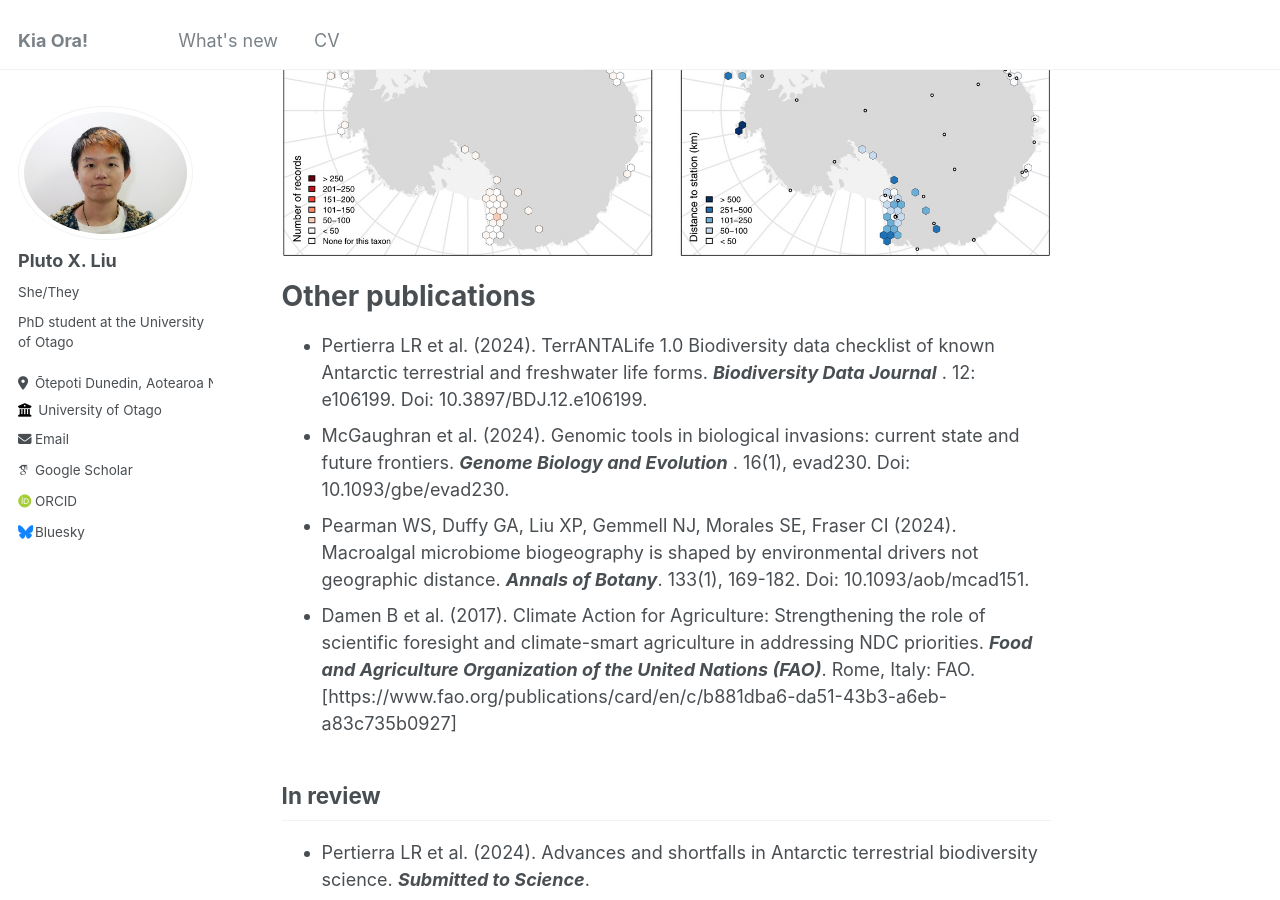
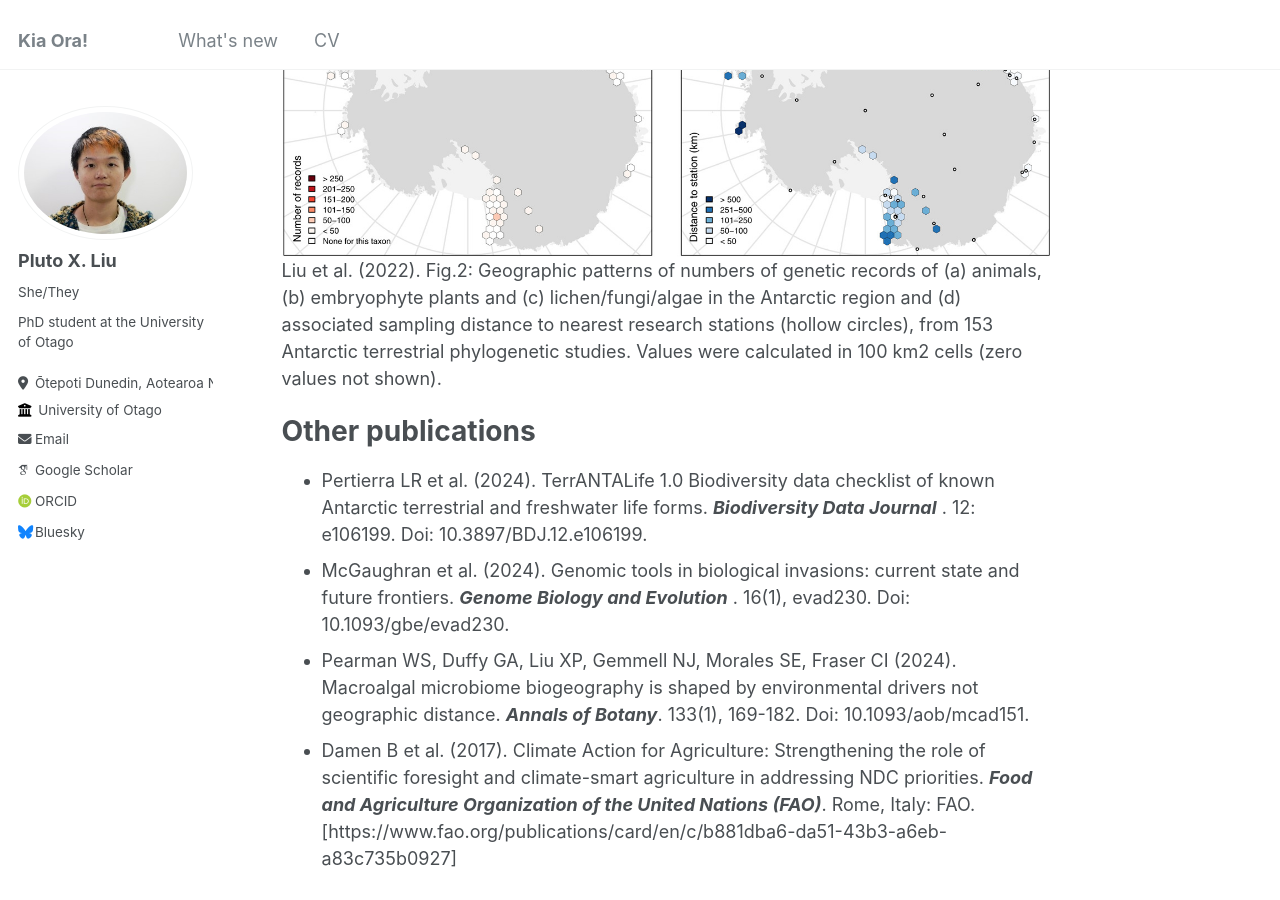
Before and after one commit to PlutoXLiu/PlutoXLiu.github.io, a Jekyll site: the page built from _pages/about.md, in a window 1280 px wide and 900 px high, scrolled down 2142 px. Built offline with Jekyll 4.4.1, drawn with Linux system fonts in a browser that asks for light colours; some web fonts are replaced.

Commit message:
Update about.md

```diff
--- a/_pages/about.md
+++ b/_pages/about.md
@@ -27,6 +27,7 @@ Want to learn about Antarctic genetic/genomic resources? Have a look at this pap
 - Liu XP, Duffy GA, Pearman WS, Pertierra LR, Fraser CI (2022). Meta-analysis of Antarctic phylogeography reveals strong sampling bias and critical knowledge gaps. ***Ecography*** : 2022(12). Doi: 10.1111/ecog.06312. <br>
 
 ![Figure: Geographic patterns of numbers of genetic records of (Liu et al. 2022 Ecography.).](https://github.com/plutoxliu/plutoxliu.github.io/blob/1f91f09d40d8c79f058e162c0ebf2b99789c4c79/images/ecog12938-fig-0002-m.jpg)
+Liu et al. (2022). Fig.2: Geographic patterns of numbers of genetic records of (a) animals, (b) embryophyte plants and (c) lichen/fungi/algae in the Antarctic region and (d) associated sampling distance to nearest research stations (hollow circles), from 153 Antarctic terrestrial phylogenetic studies. Values were calculated in 100 km2 cells (zero values not shown).
 
 Other publications
 ======
```
